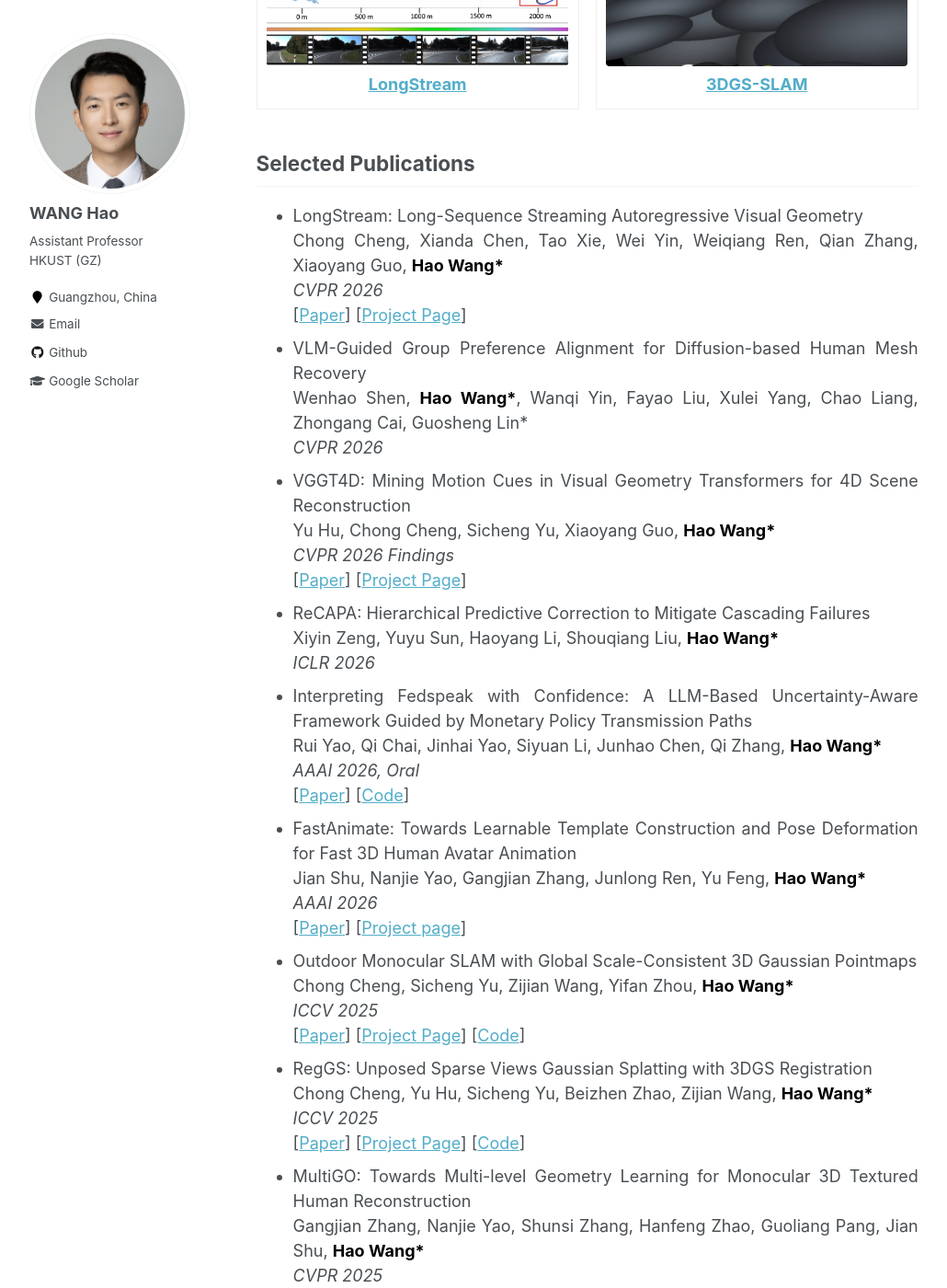
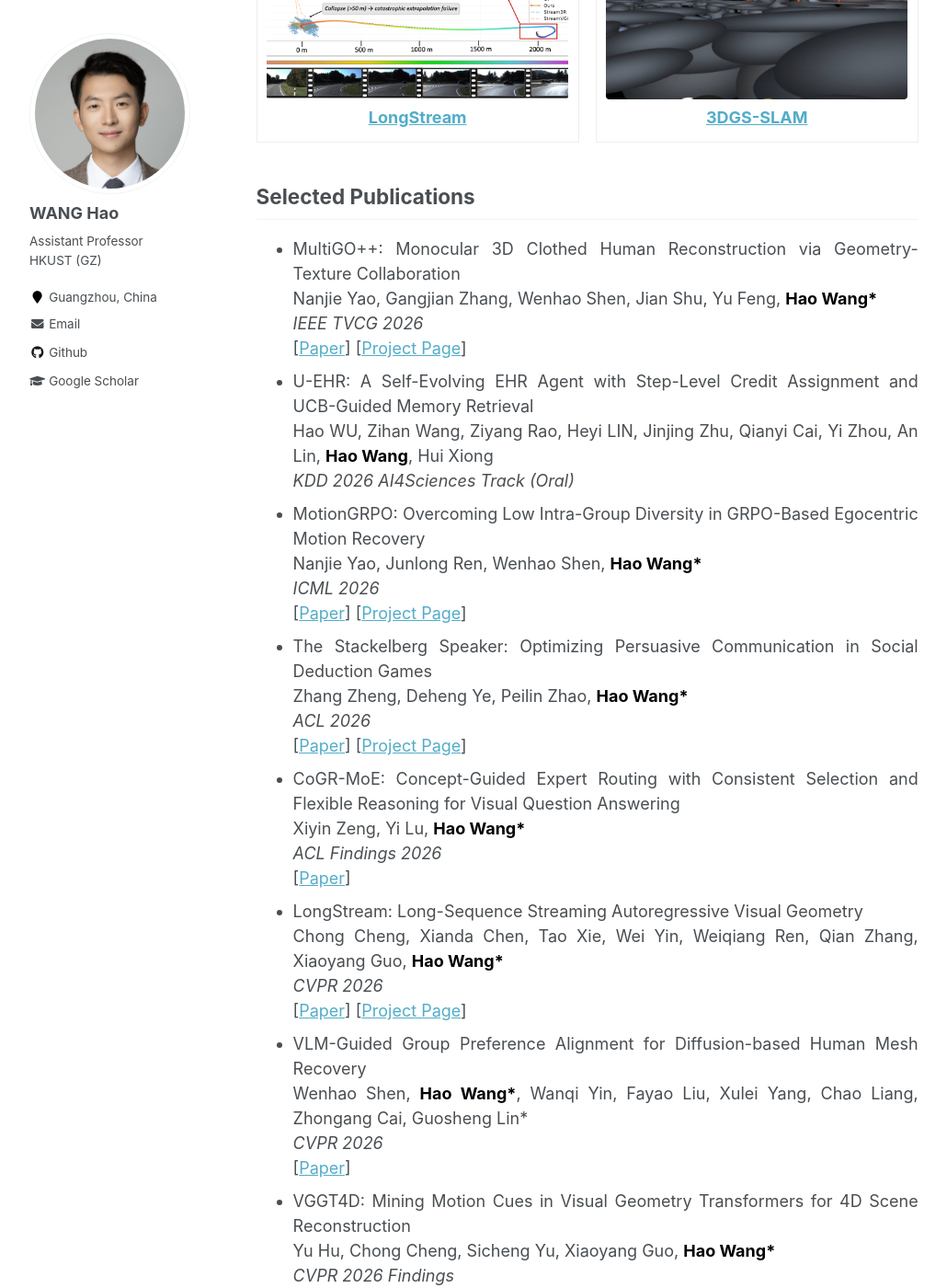
Before and after one commit to hwang1996/hwang1996.github.io, a Jekyll site: the page built from _pages/about.md, in a window 1280 px wide and 1400 px high, scrolled down 1406 px. Shown: the whole window at 92% size, without its empty margins (26-1056 px from the left). Built offline with Jekyll 4.4.1, drawn with Linux system fonts in a browser that asks for light colours; some of the changed text lies outside the part shown.

Commit message:
26.06.15 update

```diff
--- a/_pages/about.md
+++ b/_pages/about.md
@@ -142,6 +142,9 @@
 ## News
 
 
+* [May 2026] One paper accepted to TVCG 2026.
+* [May 2026] One paper accepted to KDD 2026 AI4Sciences Track (Oral).
+* [May 2026] One paper accepted to ICML 2026.
 * [Apr 2026] One paper accepted to ACL Main 2026, one paper accepted to ACL Findings 2026.
 * [Feb 2026] Two papers accepted to CVPR 2026, one paper accepted to CVPR Findings 2026.
 * [Jan 2026] One paper accepted to ICLR 2026.
@@ -269,6 +272,53 @@
 
 <ul>
 
+
+
+<li>
+  MultiGO++: Monocular 3D Clothed Human Reconstruction via Geometry-Texture Collaboration
+  <br/>
+  Nanjie Yao, Gangjian Zhang, Wenhao Shen, Jian Shu, Yu Feng,
+  <strong><font color="black">Hao Wang*</font></strong>
+  <br/><i>IEEE TVCG 2026</i> <br>
+  [<a href="https://arxiv.org/abs/2603.04993">Paper</a>] [<a href="https://3dagentworld.github.io/multigo++/">Project Page</a>]
+</li>
+
+<li>
+  U-EHR: A Self-Evolving EHR Agent with Step-Level Credit Assignment and UCB-Guided Memory Retrieval
+  <br/>
+  Hao WU, Zihan Wang, Ziyang Rao, Heyi LIN, Jinjing Zhu, Qianyi Cai, Yi Zhou, An Lin,
+  <strong><font color="black">Hao Wang</font></strong>, Hui Xiong
+  <br/><i>KDD 2026 AI4Sciences Track (Oral)</i> <br>
+</li>
+
+<li>
+  MotionGRPO: Overcoming Low Intra-Group Diversity in GRPO-Based Egocentric Motion Recovery
+  <br/>
+  Nanjie Yao, Junlong Ren, Wenhao Shen,
+  <strong><font color="black">Hao Wang*</font></strong>
+  <br/><i>ICML 2026</i> <br>
+  [<a href="https://arxiv.org/abs/2605.05680">Paper</a>] [<a href="https://github.com/3DAgentWorld/MotionGRPO">Project Page</a>]
+</li>
+
+<li>
+  The Stackelberg Speaker: Optimizing Persuasive Communication in Social Deduction Games
+  <br/>
+  Zhang Zheng, Deheng Ye, Peilin Zhao,
+  <strong><font color="black">Hao Wang*</font></strong>
+  <br/><i>ACL 2026</i> <br>
+  [<a href="https://arxiv.org/abs/2510.09087">Paper</a>] [<a href="https://3dagentworld.github.io/leader_follower/">Project Page</a>]
+
+</li>
+
+<li>
+  CoGR-MoE: Concept-Guided Expert Routing with Consistent Selection and Flexible Reasoning for Visual Question Answering
+  <br/>
+  Xiyin Zeng, Yi Lu,
+  <strong><font color="black">Hao Wang*</font></strong>
+  <br/><i>ACL Findings 2026</i> <br>
+  [<a href="https://arxiv.org/abs/2604.16930">Paper</a>]
+</li>
+
 <li>
   LongStream: Long-Sequence Streaming Autoregressive Visual Geometry
   <br/>
```
Also changed, not shown: other parts of _pages/about.md (+3 -3 lines), 1 other file.
